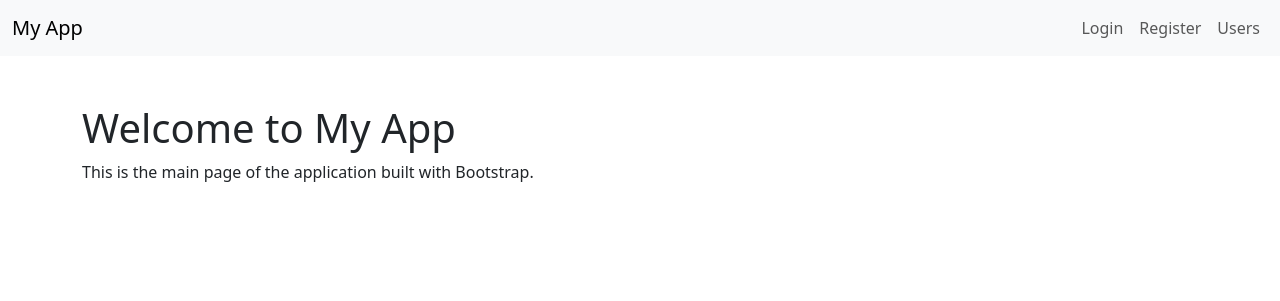
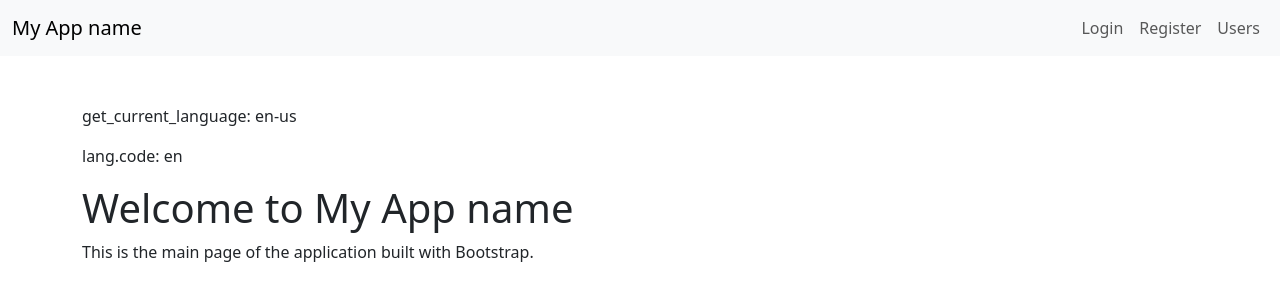
Before and after one commit to leksfix/python-project-52, a Django app: page / in a window 1280 px wide. Shown: the top 301 px of the page. Run offline with Django 5.2, Linux system fonts and the light colour scheme.

Commit message:
Add translations i18n

```diff
--- a/task_manager/settings.py
+++ b/task_manager/settings.py
@@ -26,7 +26,7 @@ SECRET_KEY = 'django-insecure-d%8(=jf9e#4zh&$q%=eoveuyj29x+8e4#%-ls(rof)+-cy^y%k
 DEBUG = True
 
 #ALLOWED_HOSTS = ['webserver', '127.0.0.1'] ## Add webserver and localhost
-ALLOWED_HOSTS = ['*']
+ALLOWED_HOSTS = ['*'] ##
 
 
 # Application definition
@@ -44,6 +44,7 @@ INSTALLED_APPS = [
 MIDDLEWARE = [
     'django.middleware.security.SecurityMiddleware',
     'django.contrib.sessions.middleware.SessionMiddleware',
+    ##'django.middleware.locale.LocaleMiddleware', ##
     'django.middleware.common.CommonMiddleware',
     'django.middleware.csrf.CsrfViewMiddleware',
     'django.contrib.auth.middleware.AuthenticationMiddleware',
@@ -112,6 +113,9 @@ USE_I18N = True
 
 USE_TZ = True
 
+LOCALE_PATHS = [
+    BASE_DIR / 'locale',  ##
+]
 
 # Static files (CSS, JavaScript, Images)
 # https://docs.djangoproject.com/en/5.2/howto/static-files/
--- a/task_manager/templates/index.html
+++ b/task_manager/templates/index.html
@@ -1,3 +1,4 @@
+{% load i18n %}
 <!DOCTYPE html>
 <html lang="en">
 <head>
@@ -9,20 +10,21 @@
 <body>
     <nav class="navbar navbar-expand-lg navbar-light bg-light">
         <div class="container-fluid">
-            <a class="navbar-brand" href="#">My App</a>
+            {% translate "My App name" as MyAppName %}
+            <a class="navbar-brand" href="#">{{ MyAppName }}</a>
             <button class="navbar-toggler" type="button" data-bs-toggle="collapse" data-bs-target="#navbarNav" aria-controls="navbarNav" aria-expanded="false" aria-label="Toggle navigation">
                 <span class="navbar-toggler-icon"></span>
             </button>
             <div class="collapse navbar-collapse" id="navbarNav">
                 <ul class="navbar-nav ms-auto">
                     <li class="nav-item">
-                        <a class="nav-link" href="#">Login</a>
+                        <a class="nav-link" href="#">{% translate "Login" %}</a>
                     </li>
                     <li class="nav-item">
-                        <a class="nav-link" href="#">Register</a>
+                        <a class="nav-link" href="#">{% translate "Register" %}</a>
                     </li>
                     <li class="nav-item">
-                        <a class="nav-link" href="#">Users</a>
+                        <a class="nav-link" href="#">{% translate "Users" %}</a>
                     </li>
                 </ul>
             </div>
@@ -30,7 +32,11 @@
     </nav>
 
     <div class="container mt-5">
-        <h1>Welcome to My App</h1>
+        {% get_current_language as LANGUAGE_CODE %}
+        {% get_language_info for LANGUAGE_CODE as lang %}
+        <p>get_current_language: {{ LANGUAGE_CODE }}</p>
+        <p>lang.code: {{ lang.code }}</p>
+        <h1>Welcome to {{ MyAppName }}</h1>
         <p>This is the main page of the application built with Bootstrap.</p>
     </div>
 
```
Also changed, not shown: locale/en/LC_MESSAGES/django.po (added).
